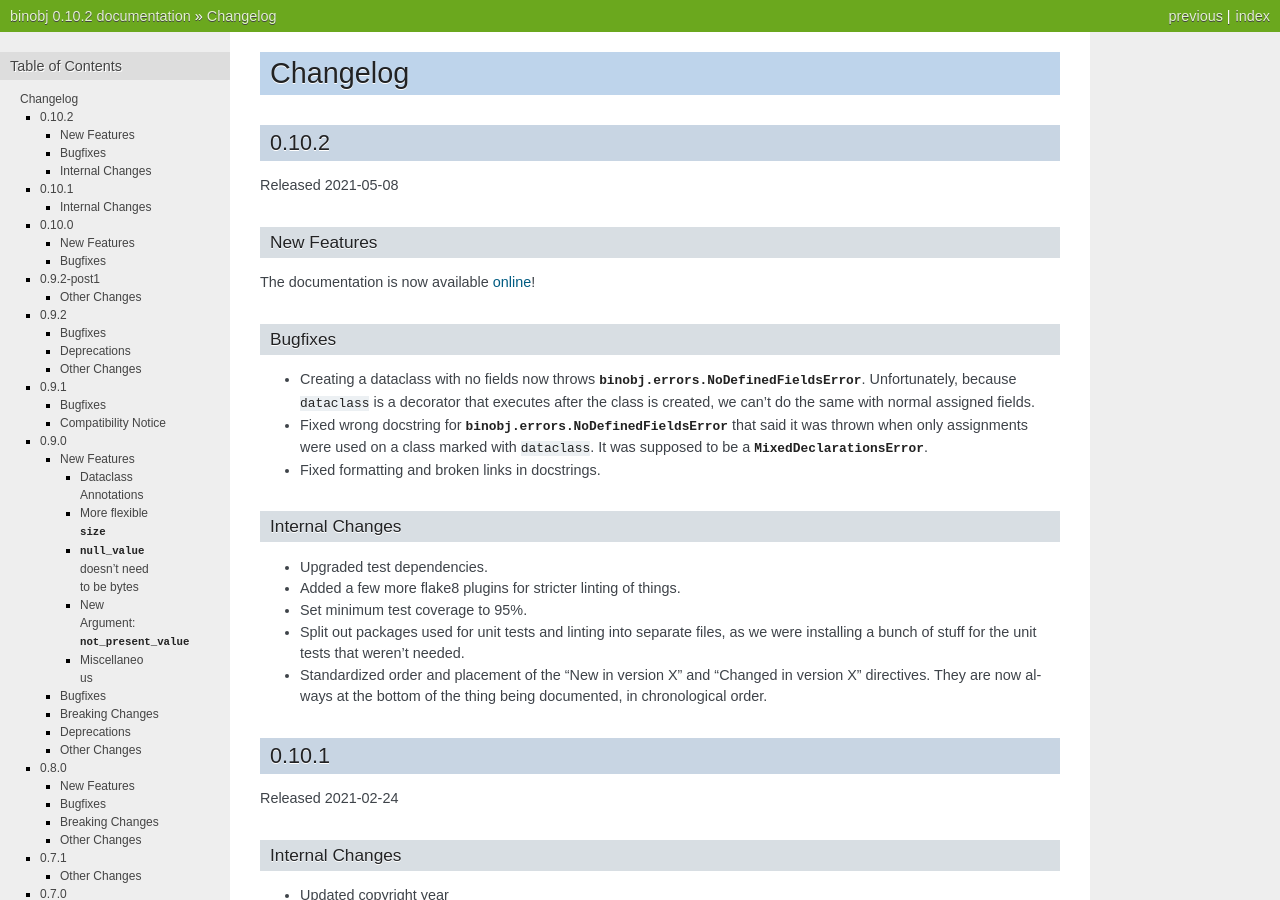
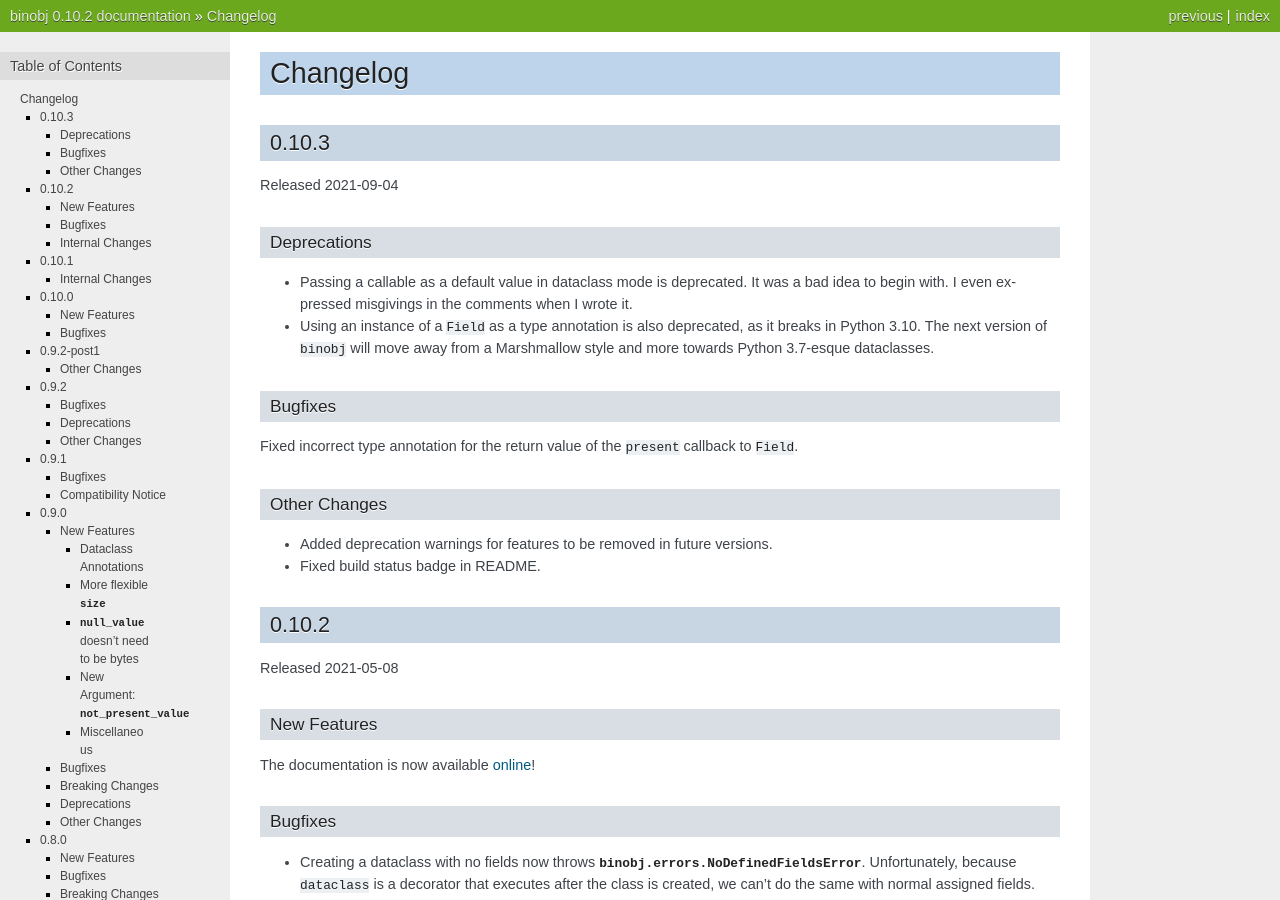
Before and after one commit to dargueta/binobj, a Sphinx documentation site: the page built from docs/source/CHANGELOG.rst, in a window 1280 px wide and 900 px high. Built offline with Sphinx 7.4.7, drawn with Linux system fonts in a browser that asks for light colours.

Commit message:
Update changelog

```diff
--- a/docs/source/CHANGELOG.rst
+++ b/docs/source/CHANGELOG.rst
@@ -1,5 +1,32 @@
 Changelog
 =========
+
+0.10.3
+------
+
+Released 2021-09-04
+
+Deprecations
+~~~~~~~~~~~~
+
+* Passing a callable as a default value in dataclass mode is deprecated. It was
+  a bad idea to begin with. I even expressed misgivings in the comments when I
+  wrote it.
+* Using an instance of a ``Field`` as a type annotation is also deprecated, as
+  it breaks in Python 3.10. The next version of ``binobj`` will move away from
+  a Marshmallow style and more towards Python 3.7-esque dataclasses.
+
+Bugfixes
+~~~~~~~~
+
+Fixed incorrect type annotation for the return value of the ``present`` callback
+to ``Field``.
+
+Other Changes
+~~~~~~~~~~~~~
+
+* Added deprecation warnings for features to be removed in future versions.
+* Fixed build status badge in README.
 
 0.10.2
 ------
```
